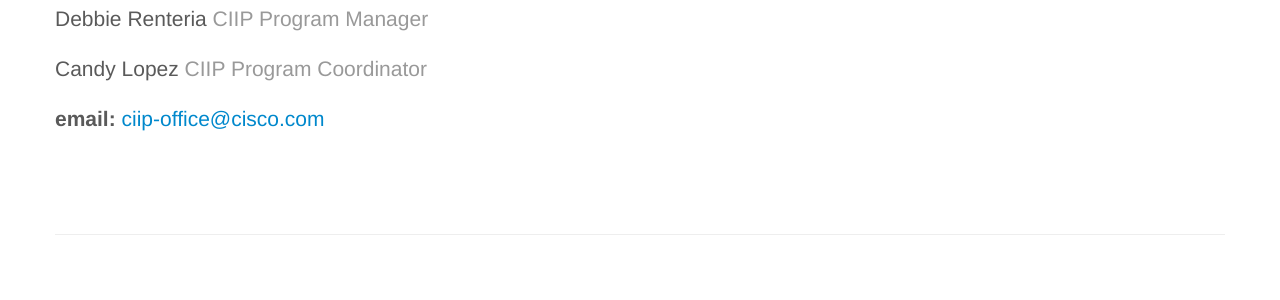
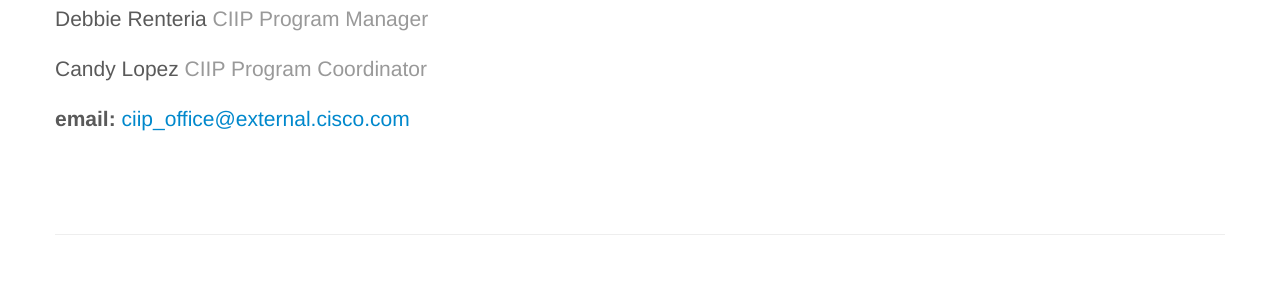
Before and after one commit to fraferra/ciip, a Django app: page /ciip/contact_us/ in a window 1280 px wide. Shown: the part 521-821 px from the top of the page. Run offline with Django 3.2, Linux system fonts and the light colour scheme; some libraries are stand-ins or nearby versions.

Commit message:
new ciip mailer

```diff
--- a/ciip/templates/ciip/contact_us.html
+++ b/ciip/templates/ciip/contact_us.html
@@ -386,7 +386,7 @@
 
         <p class="lead">Candy Lopez <span class="muted">CIIP Program Coordinator</span></p>
         <p class="lead">
-      <strong>email: </strong><a href="mailto:ciip-office@cisco.com?Subject=[CIIP Online]: Information Request"> ciip-office@cisco.com</a>
+      <strong>email: </strong><a href="mailto:ciip-office@cisco.com?Subject=[CIIP Online]: Information Request"> ciip_office@external.cisco.com</a>
       </br>
 
     </p>
--- a/ciip/templates/ciip/manager_guidelines.html
+++ b/ciip/templates/ciip/manager_guidelines.html
@@ -27,7 +27,7 @@
                   <li><i>Send Message</i> - send an instant message to the applicant</li>
                 </ul><br>
                 <li>Once you make an offer to a student the other managers will not be able to change the offer status.</li><br>
-                <li><strong>Please email <i>ciip_office@cisco.com</i> before you make an official offer.</strong></li>
+                <li><strong>Please email <i>ciip_office@external.cisco.com</i> before you make an official offer.</strong></li>
               </ol>
 
             </div>
```
